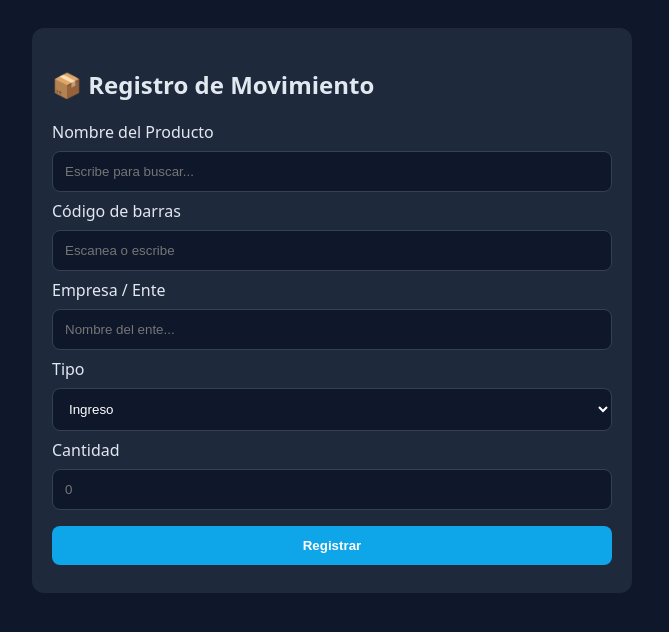
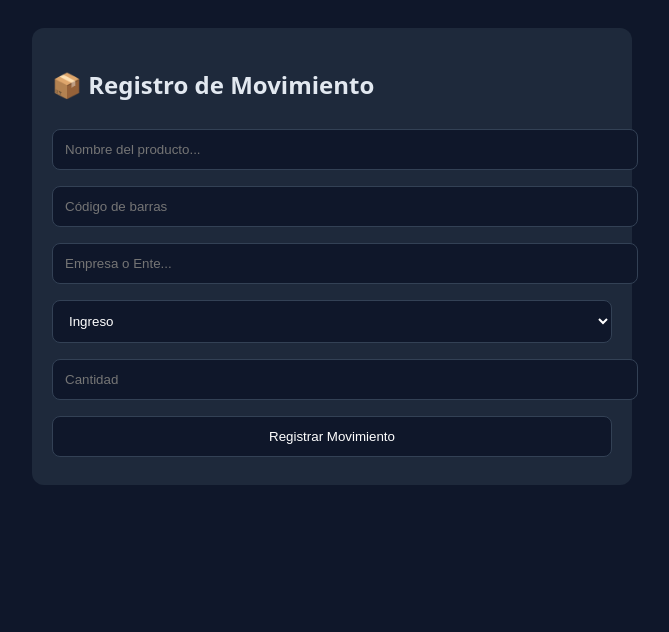
Before and after one commit to UNIONG25/INVENTARIOS2026, a plain HTML site: page index.html in a window 1280 px wide. Shown: the whole page, without its empty margins (308-977 px from the left). Drawn offline with nearby package versions, Linux system fonts and the light colour scheme.

Commit message:
Refactor input fields and update button text

```diff
--- a/index.html
+++ b/index.html
@@ -2,43 +2,33 @@
 <html lang="es">
 <head>
     <meta charset="UTF-8">
-    <meta name="viewport" content="width=device-width, initial-scale=1.0">
     <title>Inventario Solidario 2026</title>
     <script src="https://cdn.jsdelivr.net/npm/@supabase/supabase-js@2"></script>
     <style>
         body { font-family: system-ui, sans-serif; background: #0f172a; color: #e2e8f0; padding: 20px; }
         .container { max-width: 600px; margin: 0 auto; }
         .card { background: #1e293b; padding: 20px; border-radius: 12px; margin-bottom: 20px; position: relative; }
-        input, select, button { width: 100%; padding: 12px; margin: 8px 0; border-radius: 8px; border: 1px solid #334155; background: #0f172a; color: white; box-sizing: border-box; }
-        button { background: #0ea5e9; font-weight: bold; cursor: pointer; border: none; }
+        input, select, button { width: 100%; padding: 12px; margin: 8px 0; border-radius: 8px; border: 1px solid #334155; background: #0f172a; color: white; }
         .suggestions { border: 1px solid #334155; background: #1e293b; position: absolute; width: calc(100% - 40px); display: none; z-index: 1000; }
-        .suggestion-item { padding: 12px; cursor: pointer; color: #e2e8f0; border-bottom: 1px solid #334155; }
+        .suggestion-item { padding: 12px; cursor: pointer; }
         .suggestion-item:hover { background: #334155; }
     </style>
 </head>
 <body>
     <div class="container">
-        <section id="app-section" class="card">
+        <section class="card">
             <h1>📦 Registro de Movimiento</h1>
-
-            <label>Nombre del Producto</label>
-            <input id="in-name" placeholder="Escribe para buscar..." autocomplete="off">
+            <input id="in-name" placeholder="Nombre del producto...">
             <div id="suggestions-items" class="suggestions"></div>
 
-            <label>Código de barras</label>
-            <input id="in-barcode" placeholder="Escanea o escribe">
+            <input id="in-barcode" placeholder="Código de barras">
 
-            <label>Empresa / Ente</label>
-            <input id="in-entity" placeholder="Nombre del ente..." autocomplete="off">
+            <input id="in-entity" placeholder="Empresa o Ente...">
             <div id="suggestions-entities" class="suggestions"></div>
 
-            <label>Tipo</label>
             <select id="in-type"><option value="ingreso">Ingreso</option><option value="despacho">Despacho</option></select>
-
-            <label>Cantidad</label>
-            <input id="in-qty" type="number" placeholder="0">
-
-            <button id="btn-save">Registrar</button>
+            <input id="in-qty" type="number" placeholder="Cantidad">
+            <button id="btn-save">Registrar Movimiento</button>
         </section>
     </div>
     <script src="admin_logic.js"></script>
```
